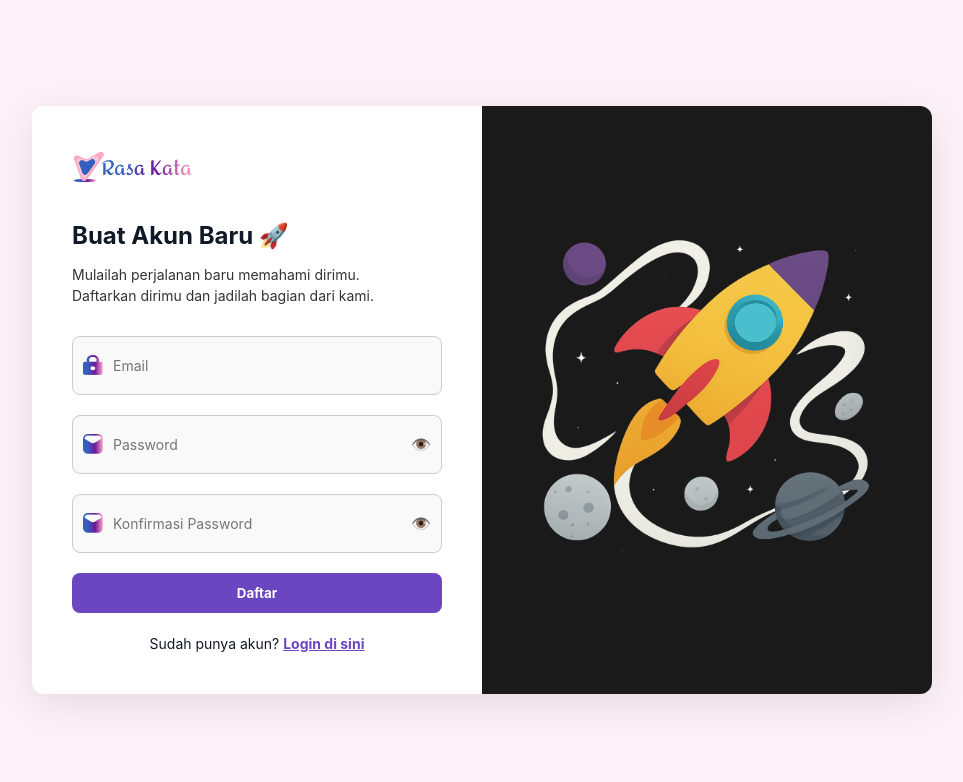
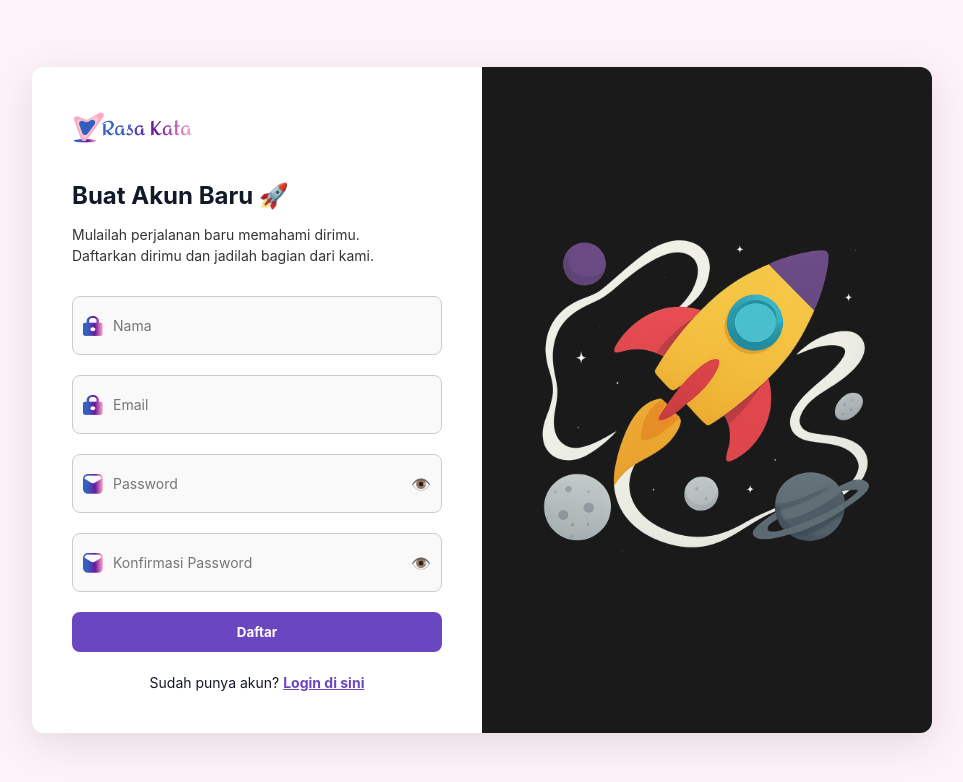
Before and after one commit to muhrizky435/rasa-kata, a React (Vite) app: page /register in a window 1280 px wide. Shown: the top 782 px of the page, without its empty margins (158-1121 px from the left). Built offline with nearby package versions, Linux system fonts and the light colour scheme.

Commit message:
feat: Add name field to registration form and update registration logic

```diff
--- a/src/pages/Register.jsx
+++ b/src/pages/Register.jsx
@@ -8,6 +8,7 @@
 import keyIcon from "../assets/img/keyIcon.png";
 
 const Register = () => {
+  const [name, setName] = useState("");
   const [email, setEmail] = useState("");
   const [password, setPassword] = useState("");
   const [confirmPassword, setConfirmPassword] = useState("");
@@ -33,8 +34,8 @@
     }
 
     try {
-      await register({ email, password });
-      navigate("/");
+      await register({ name, email, password });
+      navigate("/login");
     } catch (error) {
       setErrorMessage(error.message || "Registrasi gagal. Silakan coba lagi.");
     }
@@ -56,6 +57,16 @@
           {errorMessage && <div className="error-message">{errorMessage}</div>}
 
           <form onSubmit={handleSubmit} className="register-form">
+            <div className="input-group">
+              <img src={lockIcon} alt="Lock Icon" className="input-icon" />
+              <input
+                type="text"
+                placeholder="Nama"
+                value={name}
+                onChange={(e) => setName(e.target.value)}
+                required
+              />
+            </div>
             <div className="input-group">
               <img src={lockIcon} alt="Lock Icon" className="input-icon" />
               <input
```
